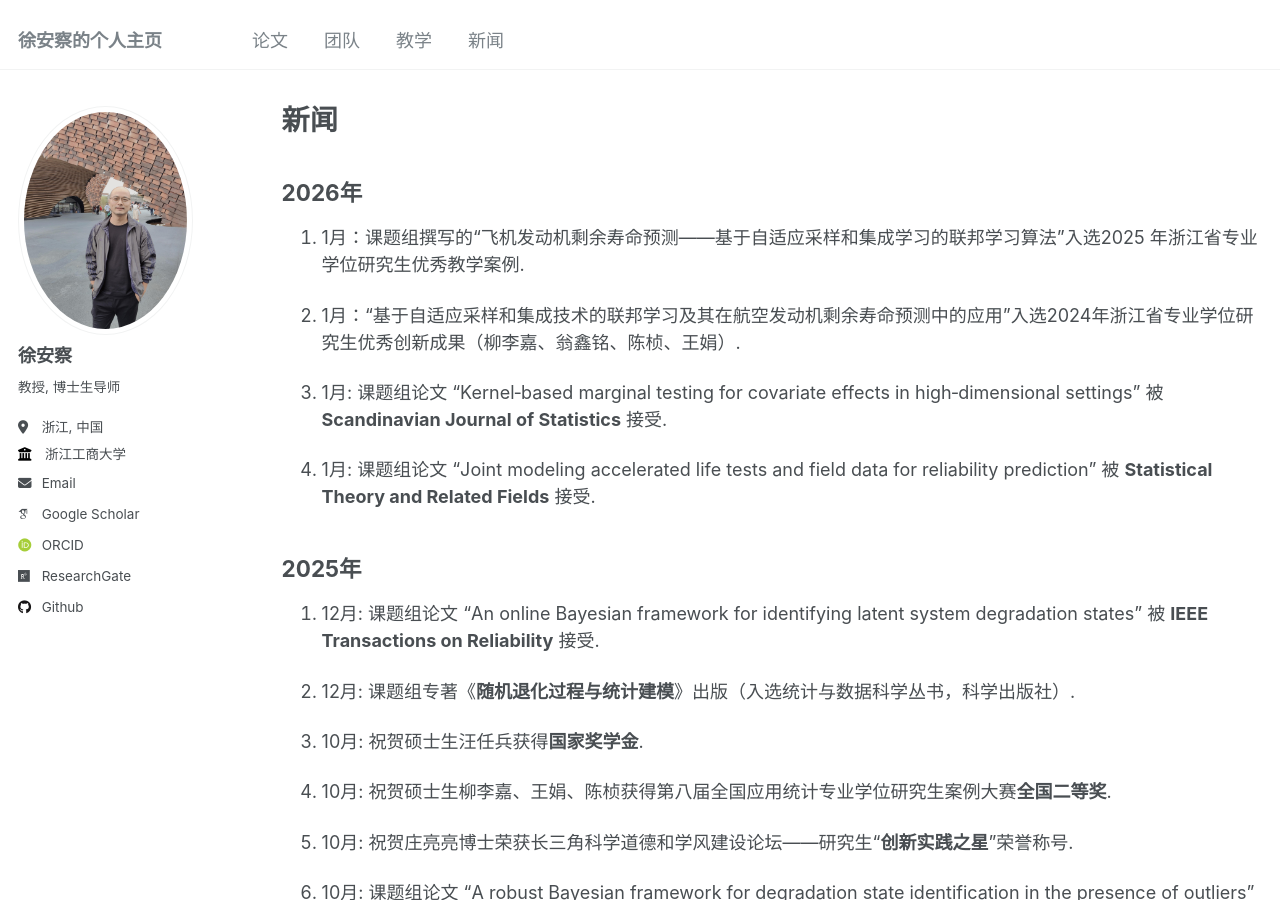
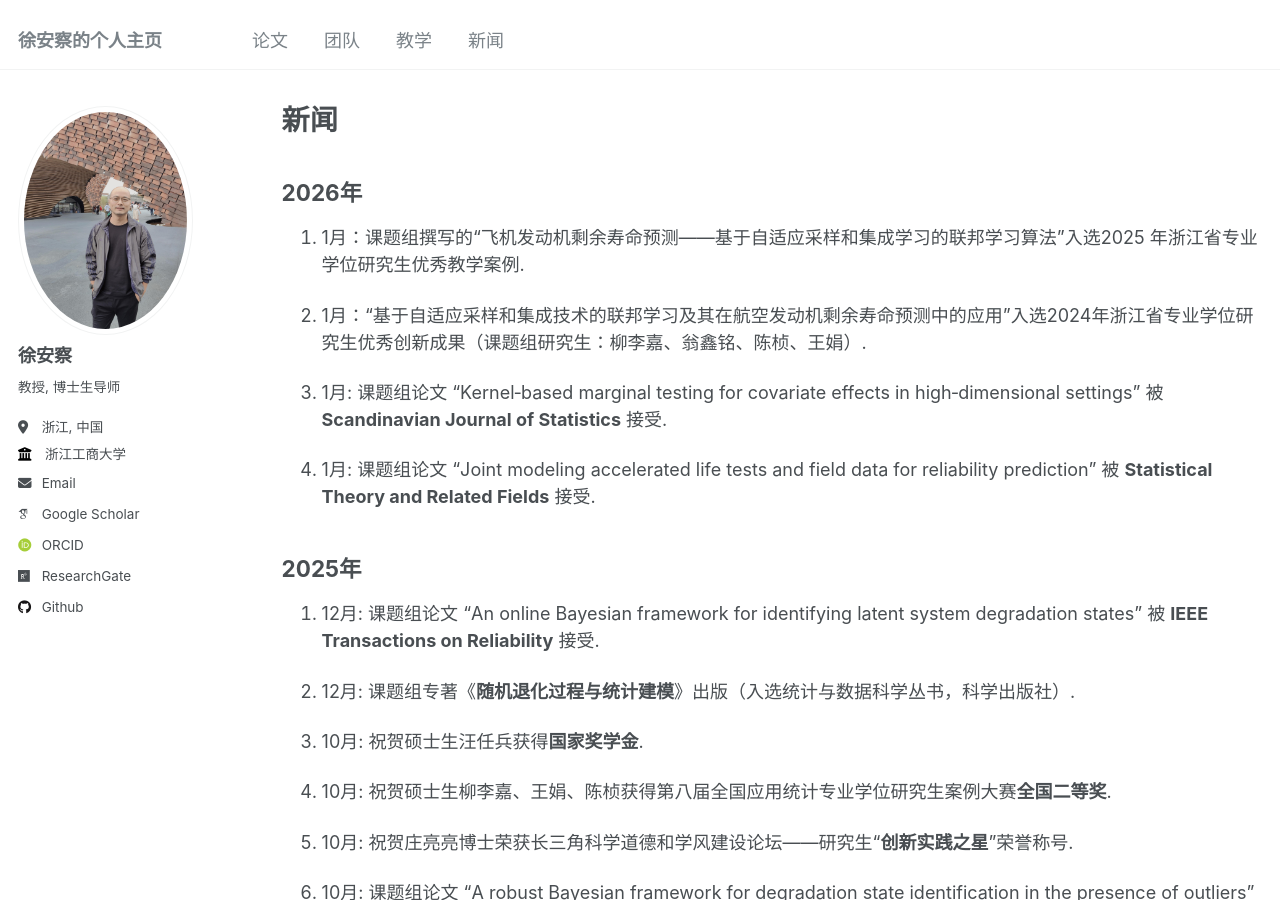
Before and after one commit to XU-ANCHA/XU-ANCHA.github.io, a Jekyll site: the page built from _pages/year-archive.md, in a window 1280 px wide and 900 px high. Built offline with Jekyll 4.4.1, drawn with Linux system fonts in a browser that asks for light colours; some web fonts are replaced.

Commit message:
Update year-archive.md

```diff
--- a/_pages/year-archive.md
+++ b/_pages/year-archive.md
@@ -9,7 +9,7 @@ author_profile: true
 
 1. 1月：课题组撰写的“飞机发动机剩余寿命预测——基于自适应采样和集成学习的联邦学习算法”入选2025 年浙江省专业学位研究生优秀教学案例.
 
-1. 1月：“基于自适应采样和集成技术的联邦学习及其在航空发动机剩余寿命预测中的应用”入选2024年浙江省专业学位研究生优秀创新成果（柳李嘉、翁鑫铭、陈桢、王娟）.
+1. 1月：“基于自适应采样和集成技术的联邦学习及其在航空发动机剩余寿命预测中的应用”入选2024年浙江省专业学位研究生优秀创新成果（课题组研究生：柳李嘉、翁鑫铭、陈桢、王娟）.
 
 1. 1月: 课题组论文 “Kernel‐based marginal testing for covariate effects in high‐dimensional settings” 被 **Scandinavian Journal of Statistics**  接受.
 
```
